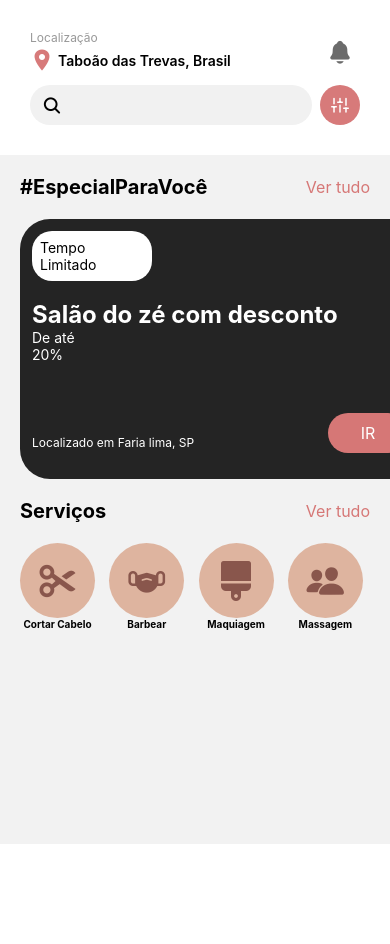
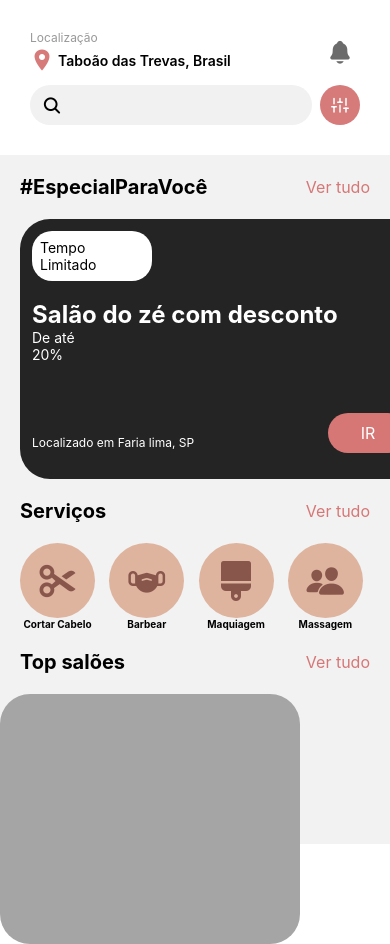
Before and after one commit to NascimentoFXY/AgendAi-APP, a React Native app: screen /Home in a window 390 px wide. Before the commit the page ends 844 px from the top, so only its background shows below. Built offline with nearby package versions, Linux system fonts and the light colour scheme.

Commit message:
mudanças nos cards home

```diff
--- a/src/pages/main/home/index.tsx
+++ b/src/pages/main/home/index.tsx
@@ -80,15 +80,8 @@ export default function Home() {
                     <View />
 
                     <View
-                        style={{
-                            backgroundColor: "#242424ff",
-                            width: cardsWidth,
-                            height: cardsHeight,
-                            borderRadius: 30,
-                            padding: 12,
+                        style={styles.especialCards}>
 
-
-                        }}>
                         <View style={{ flex: 1 }}>
                             <Text style={{ backgroundColor: "#fff", width: 120, padding: 8, borderRadius: 20 }}>Tempo Limitado</Text>
                         </View>
@@ -108,6 +101,29 @@ export default function Home() {
                             />
                         </View>
                     </View>
+                    <View
+                        style={styles.especialCards}>
+
+                        <View style={{ flex: 1 }}>
+                            <Text style={{ backgroundColor: "#fff", width: 120, padding: 8, borderRadius: 20 }}>Tempo Limitado</Text>
+                        </View>
+                        <View style={{ flex: 1 }}>
+                            <Text style={{ fontWeight: 'bold', color: "#fff", fontSize: 24 }}>Salão do zé com desconto</Text>
+                            <Text style={{ color: "#fff" }}>De até</Text>
+                            <Text style={{ color: "#fff" }}>20%</Text>
+                        </View>
+                        <View style={{ flexDirection: "row", flex: 1, justifyContent: "space-between", paddingTop: 30, alignItems: "center" }}>
+                            <Text style={{ color: "#fff", fontSize: 12, paddingTop: 20, }}>Localizado em Faria lima, SP</Text>
+                            <CustomButton
+                                backcolor={colors.primary}
+                                border="Circle"
+                                text='IR'
+                                color='#fff'
+                                width={80}
+                            />
+                        </View>
+                    </View>
+
 
                     <View />
                 </Carroussel>
@@ -141,7 +157,7 @@ export default function Home() {
                     />
                     <ServicesCards
                         icon={
-                           <FontAwesome5 name="brush" size={40} color={"#3b000084"} />
+                            <FontAwesome5 name="brush" size={40} color={"#3b000084"} />
                         }
                         width={75}
                         textSize={10}
@@ -149,13 +165,31 @@ export default function Home() {
                     />
                     <ServicesCards
                         icon={
-                           <Ionicons name="people" size={40} color={"#3b000084"}/>
+                            <Ionicons name="people" size={40} color={"#3b000084"} />
                         }
                         width={75}
                         textSize={10}
                         text='Massagem'
                     />
                 </View>
+
+                {/* ============================================saloes=============================== */}
+                <View style={styles.contentHeader}>
+                    <Text style={styles.contentHeaderTitle}>Top salões</Text>
+                    <TouchableOpacity><Text style={[styles.link, { fontSize: 16 }]}>Ver tudo</Text></TouchableOpacity>
+
+                </View>
+
+                <Carroussel
+                    cardsWidth={300}
+                    cardsGap={20}>
+
+                    <View
+                        style={styles.SaloesCards}>
+
+
+                    </View>
+                </Carroussel>
             </View>
         </SafeAreaView>
     );
--- a/src/pages/main/home/style.ts
+++ b/src/pages/main/home/style.ts
@@ -41,12 +41,26 @@ export const styles = StyleSheet.create({
         flex: 1,
         fontWeight: "bold"
     },
+    especialCards:{
+        backgroundColor: "#242424ff",
+        width: 400,
+        height: 260,
+        borderRadius: 30,
+        padding: 12,
+    },
     serviceCards: {
         flexDirection: "row",
         gap: 5,
         justifyContent: "space-between",
         paddingHorizontal: 20
     },
+    SaloesCards:{
+        backgroundColor: "#a5a5a5",
+        width: 300,
+        height: 250,
+        borderRadius: 30,
+        padding: 12,
+    },
     link: {
         color: colors.primary,
     },
```
